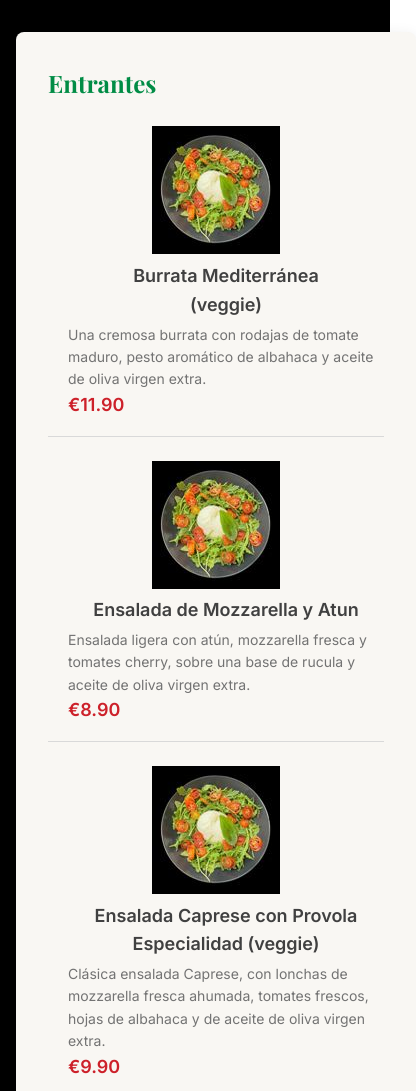
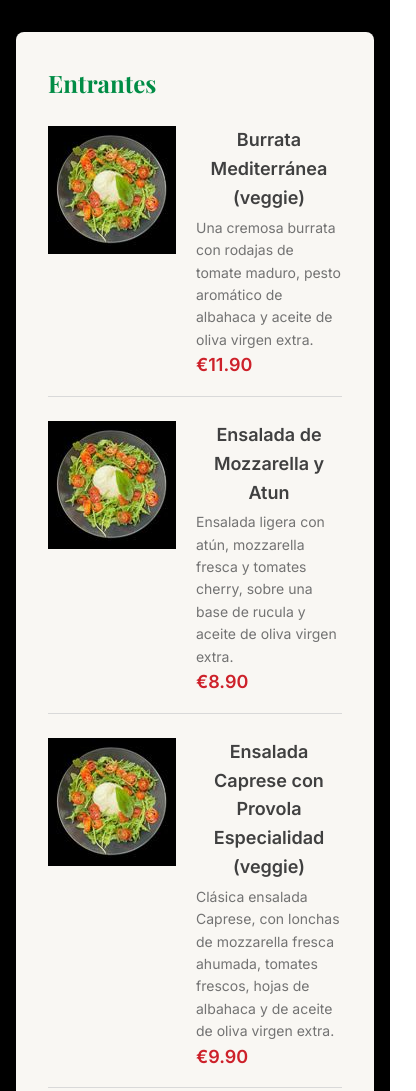
Before and after one commit to beaucoupestudio/PartenopePizzeria, a plain HTML site: page index.html in a window 390 px wide. Shown: the part 1180-2271 px from the top of the page, 416 px wide, since content can reach past the window. Drawn offline with nearby package versions, Linux system fonts and the light colour scheme.

Commit message:
Update styles.css

```diff
--- a/styles.css
+++ b/styles.css
@@ -734,13 +734,7 @@ body {
   .hero-title {
     font-size: 2.5rem;
   }
-   .menu-card {
-    width: 400px;}
 
-  .menu-item {
-    flex-direction: column;
-        align-items: center;
-  }
   .menu-item-name{
     text-align: center;
   }
```
